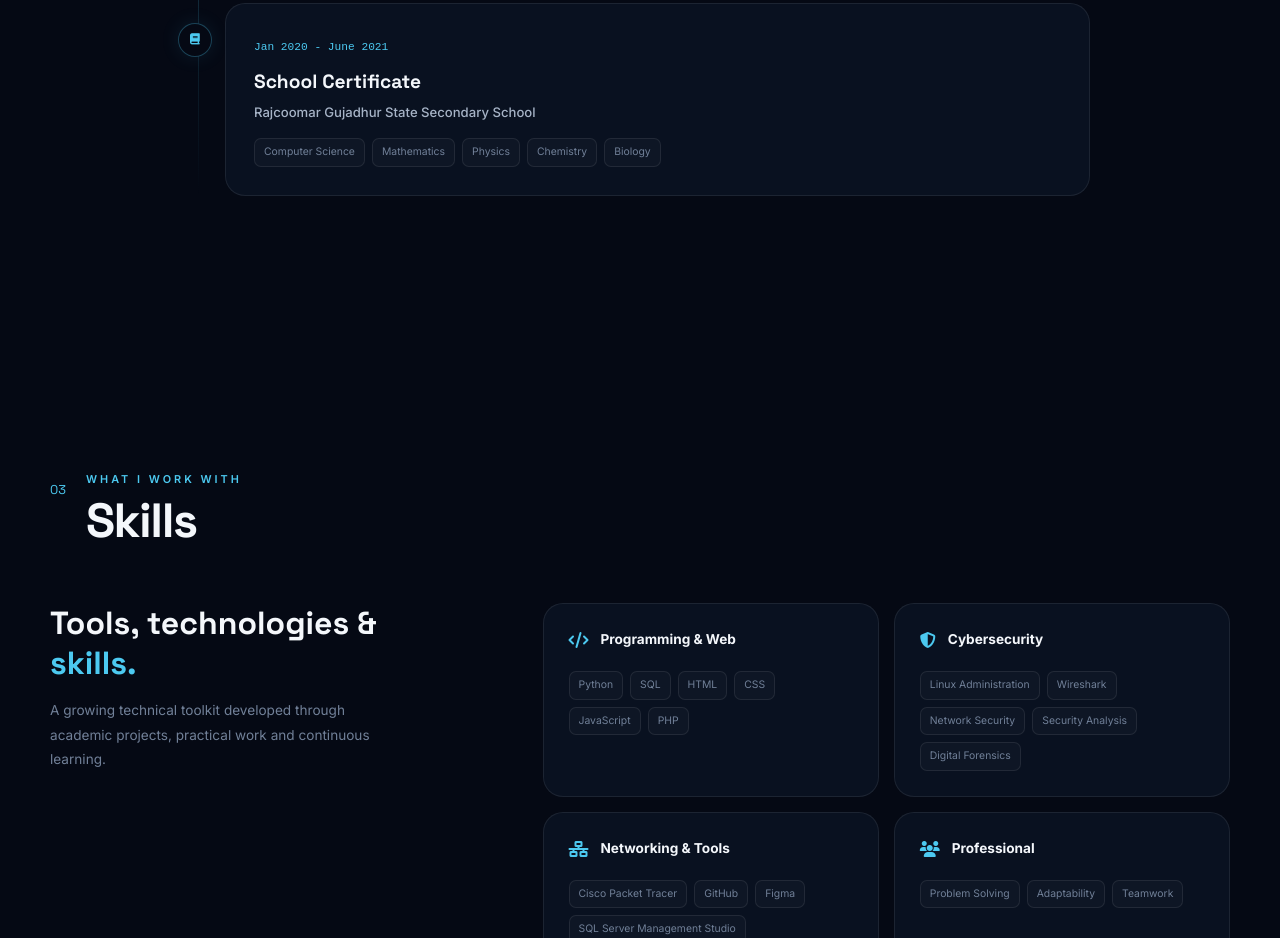
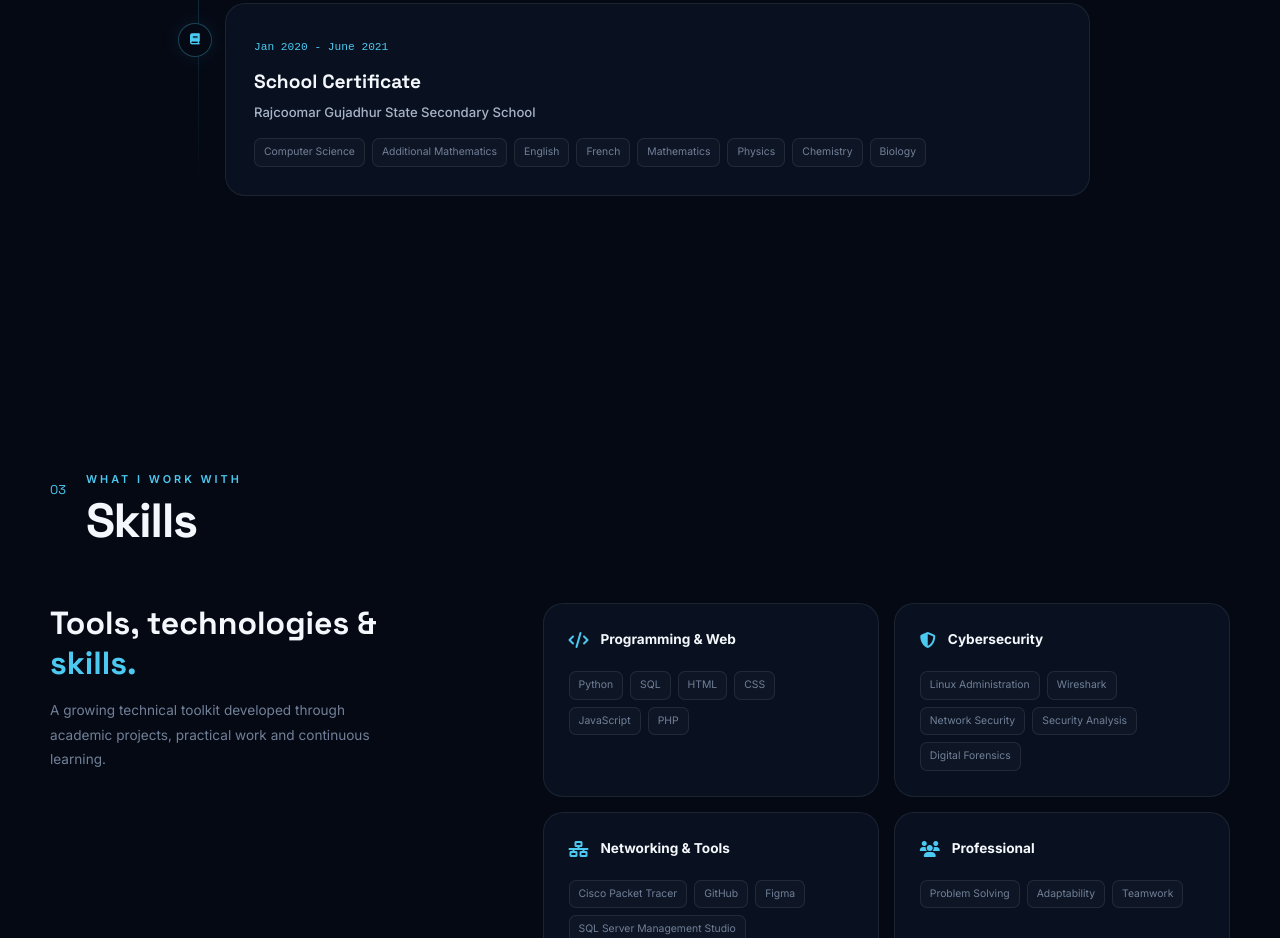
Before and after one commit to Vedasha2811/My-portfolio, a plain HTML site: page index.html in a window 1280 px wide. Shown: the part 2338-3276 px from the top of the page. Drawn offline with Linux system fonts and the light colour scheme.

Commit message:
Add Additional Mathematics and English to tags

```diff
--- a/index.html
+++ b/index.html
@@ -825,7 +825,7 @@ const profileData = {
       "title": "School Certificate",
       "institution": "Rajcoomar Gujadhur State Secondary School",
       "description": "",
-      "tags": ["Computer Science", "Mathematics", "Physics", "Chemistry", "Biology"]
+      "tags": ["Computer Science","Additional Mathematics","English","French", "Mathematics", "Physics", "Chemistry", "Biology"]
     }
   ],
   "skills": [
```
